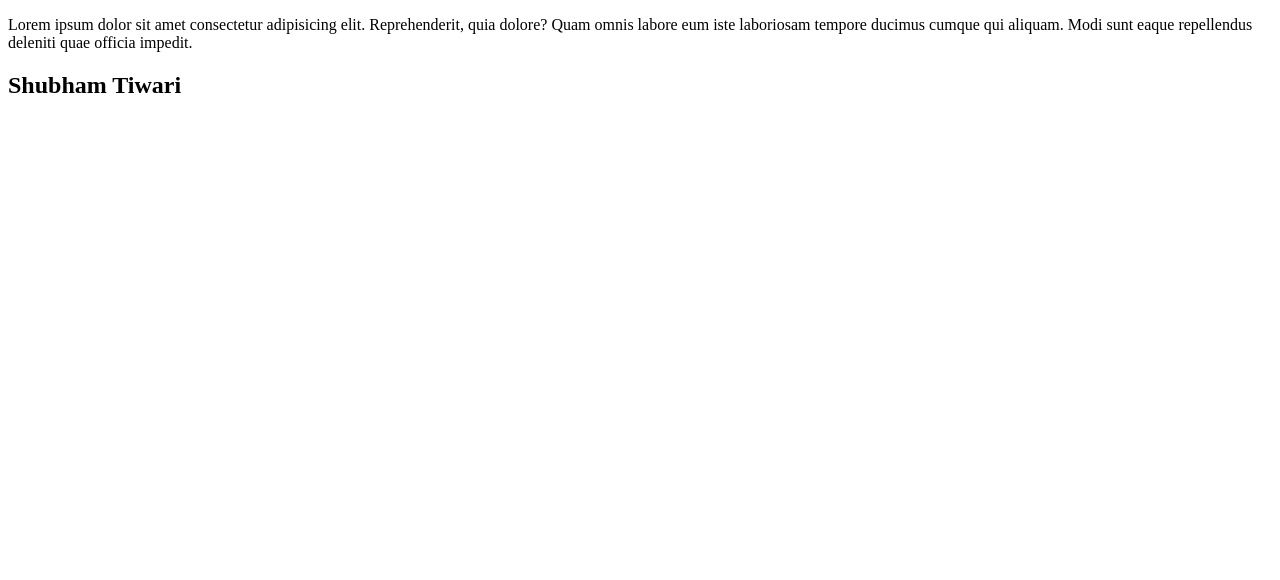
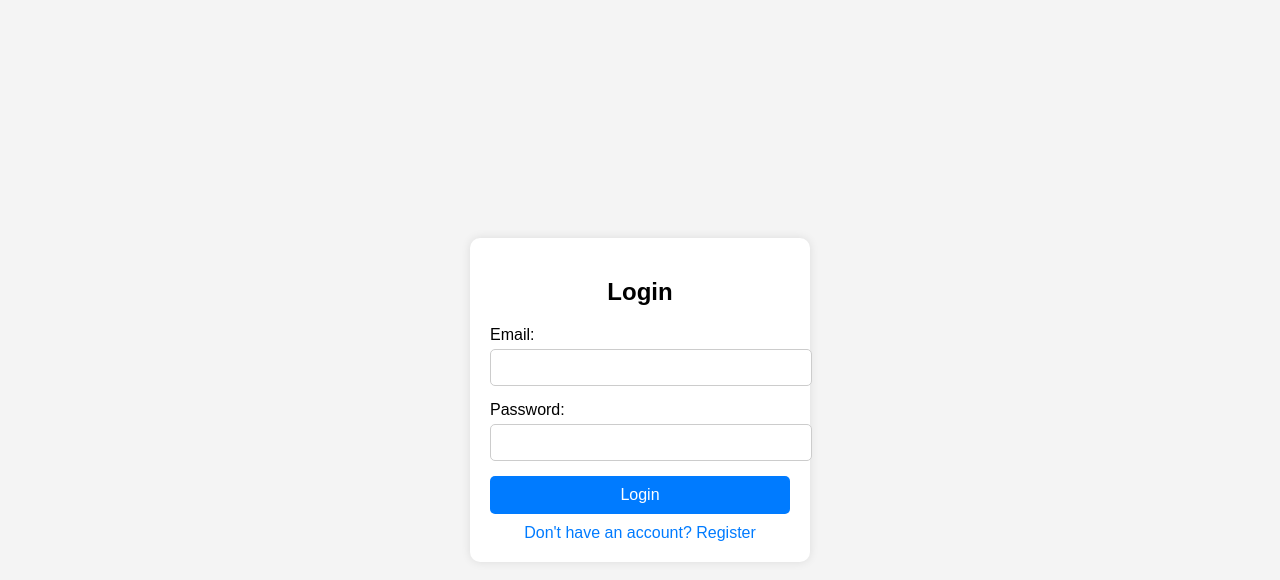
Before and after one commit to shubhamtiwari158/Test, a plain HTML site: page about.html in a window 1280 px wide. Drawn offline with Linux system fonts and the light colour scheme.

Commit message:
feature add

```diff
--- a/about.html
+++ b/about.html
@@ -3,10 +3,78 @@
 <head>
     <meta charset="UTF-8">
     <meta name="viewport" content="width=device-width, initial-scale=1.0">
-    <title>Aout Page</title>
+    <title>Login Page</title>
+    <style>
+        body {
+            font-family: Arial, sans-serif;
+            display: flex;
+            justify-content: center;
+            align-items: center;
+            height: 100vh;
+            background-color: #f4f4f4;
+            margin: 0;
+        }
+        .login-container {
+            background: white;
+            padding: 20px;
+            border-radius: 10px;
+            box-shadow: 0px 0px 10px rgba(0, 0, 0, 0.1);
+            width: 300px;
+            text-align: center;
+        }
+        .login-container h2 {
+            margin-bottom: 20px;
+        }
+        .input-group {
+            margin-bottom: 15px;
+            text-align: left;
+        }
+        .input-group label {
+            display: block;
+            margin-bottom: 5px;
+        }
+        .input-group input {
+            width: 100%;
+            padding: 10px;
+            border: 1px solid #ccc;
+            border-radius: 5px;
+        }
+        .login-btn {
+            width: 100%;
+            background: #007bff;
+            color: white;
+            padding: 10px;
+            border: none;
+            border-radius: 5px;
+            cursor: pointer;
+            font-size: 16px;
+        }
+        .login-btn:hover {
+            background: #0056b3;
+        }
+        .register-link {
+            margin-top: 10px;
+            display: block;
+            color: #007bff;
+            text-decoration: none;
+        }
+    </style>
 </head>
 <body>
-    <p>Lorem ipsum dolor sit amet consectetur adipisicing elit. Reprehenderit, quia dolore? Quam omnis labore eum iste laboriosam tempore ducimus cumque qui aliquam. Modi sunt eaque repellendus deleniti quae officia impedit.</p>
-    <h2>Shubham Tiwari</h2>
+    <div class="login-container">
+        <h2>Login</h2>
+        <form>
+            <div class="input-group">
+                <label for="email">Email:</label>
+                <input type="email" id="email" name="email" required>
+            </div>
+            <div class="input-group">
+                <label for="password">Password:</label>
+                <input type="password" id="password" name="password" required>
+            </div>
+            <button type="submit" class="login-btn">Login</button>
+        </form>
+        <a href="#" class="register-link">Don't have an account? Register</a>
+    </div>
 </body>
 </html>
```
Also changed, not shown: index.html (+63 -3 lines), login.html (+70 -2 lines).
